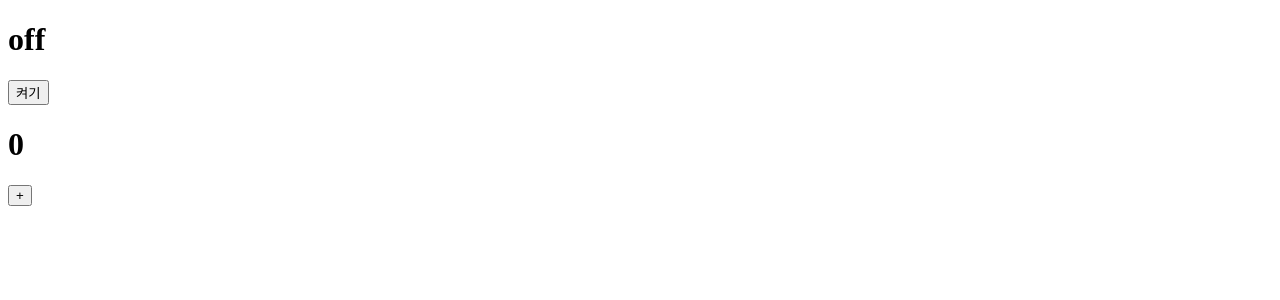
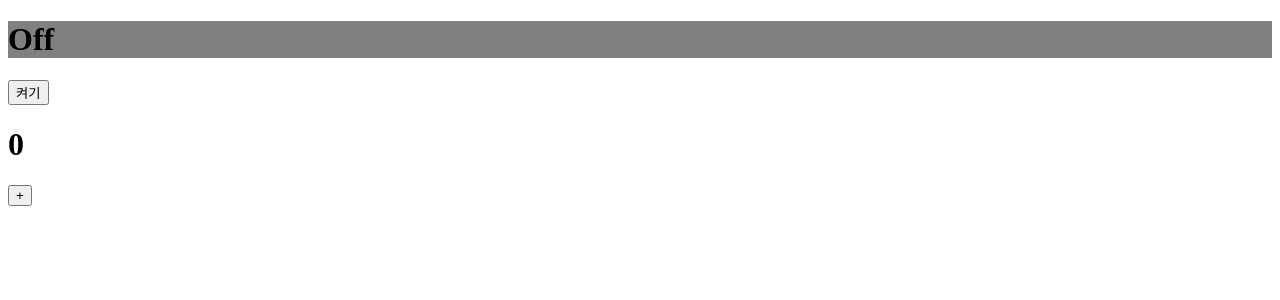
Before and after one commit to yujsoo/onebite-react, a React (Vite) app in the folder section05/: page / in a window 1280 px wide. Shown: the top 300 px of the page. Built offline with nearby package versions, Linux system fonts and the light colour scheme.

Commit message:
241108 수업내용 - State와 Props

```diff
--- a/section05/src/App.jsx
+++ b/section05/src/App.jsx
@@ -1,26 +1,12 @@
 import './App.css'
-import { useState } from "react";
+import Bulb from './components/Bulb';
+import Counter from './components/Counter';
 
 function App() {
-  //const state = useState();
-  //console.log(state);
-
-  const [count, setCount] = useState(0);
-  //console.log(state,setState)
-  const [light, setLight] = useState("off");
-
-
   return (
     <>
-      <div>
-        <h1>{light}</h1>
-        <button onClick={ () => setLight(light === "on" ? "off" : "on")}>{light === "on" ? "끄기" : "켜기"}</button>
-      </div>
-      <div>
-        <h1>{count}</h1>
-        <button type="button" onClick={ () => setCount(count + 1) }>+</button>
-      </div>
-
+      <Bulb></Bulb>
+      <Counter></Counter>
     </>
   )
 }
--- /dev/null
+++ b/section05/src/components/Bulb.jsx
@@ -0,0 +1,13 @@
+import { useState } from "react";
+
+const Bulb = () => {
+  const [light, setLight] = useState("off");
+  console.log(light)
+  return <div>{light === 'on' ?
+      <h1 style={{backgroundColor: "orange"}}>On</h1> :
+      <h1 style={{backgroundColor: "gray"}}>Off</h1>}
+      <button onClick={ () => setLight(light === "on" ? "off" : "on")}>{light === "on" ? "끄기" : "켜기"}</button>
+    </div>
+}
+
+export default Bulb;
--- /dev/null
+++ b/section05/src/components/Counter.jsx
@@ -0,0 +1,14 @@
+import { useState } from "react";
+
+const Counter = () => {
+  const [count, setCount] = useState(0);
+  console.log(count)
+  return (
+     <div>
+        <h1>{count}</h1>
+        <button type="button" onClick={ () => setCount(count + 1) }>+</button>
+      </div>
+  )
+}
+
+export default Counter
```
